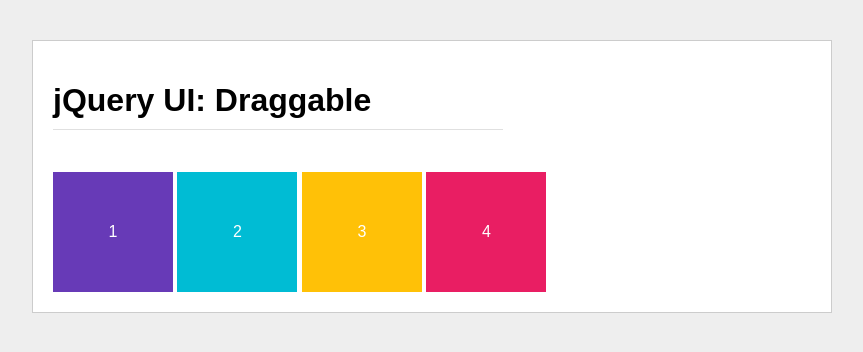
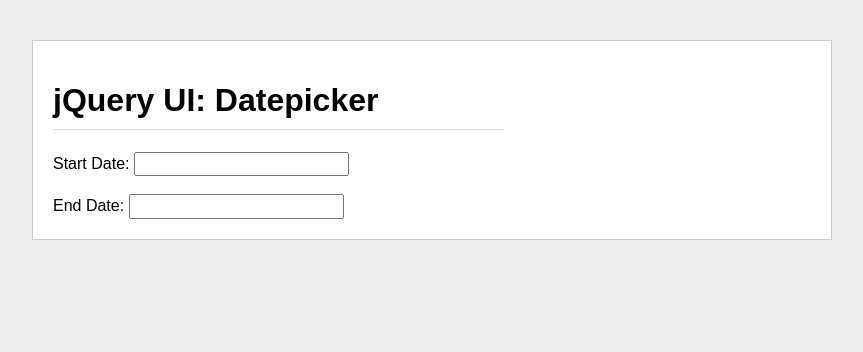
Before and after one commit to EricSnell/jquery_ui, a plain HTML site: page datepicker.html in a window 1280 px wide. Shown: the whole page, without its empty margins (208-1071 px from the left). Drawn offline with nearby package versions, Linux system fonts and the light colour scheme; files that its build step writes are made by us from their sources.

Commit message:
datepicker functional

```diff
--- a/draggable.html
+++ b/datepicker.html
@@ -11,17 +11,16 @@
   <link href="css/styles.css" rel="stylesheet">
 
   <!-- jQuery UI CSS -->
-  <link href="js/jquery-ui.1.12.1/jquery-ui.min.css" rel="stylesheet">
+  <link href="js/jquery-ui-1.12.1/jquery-ui.min.css" rel="stylesheet">
 </head>
 <body>
 
   <div class="container">
-    <h1>jQuery UI: Draggable</h1>
+    <h1>jQuery UI: Datepicker</h1>
 
-    <div id="box1" class="box">1</div>
-    <div id="box2" class="box">2</div>
-    <div id="box3" class="box">3</div>
-    <div id="box4" class="box">4</div>
+    <label>Start Date: <input type="text" class="date"></label>
+    <br><br>
+    <label>End Date: <input type="text" class="date"></label>
 
   </div><!-- .container -->
 
--- a/js/script.js
+++ b/js/script.js
@@ -31,4 +31,16 @@
 
   $('#accordion').accordion({ collapsible: true, heightStyle: 'content' });
 
+  // DATE PICKER
+
+  $('.date').datepicker({
+    showOtherMonths: true,
+    selectOtherMonths: true,
+    showButtonPanel: true,
+    changeMonth: false,
+    changeYear: false,
+    numberOfMonths: 2,
+    minDate: 0
+  });
+
 }));
```
Also changed, not shown: accordian.html (+1 -1 lines), droppable.html (+1 -1 lines).
